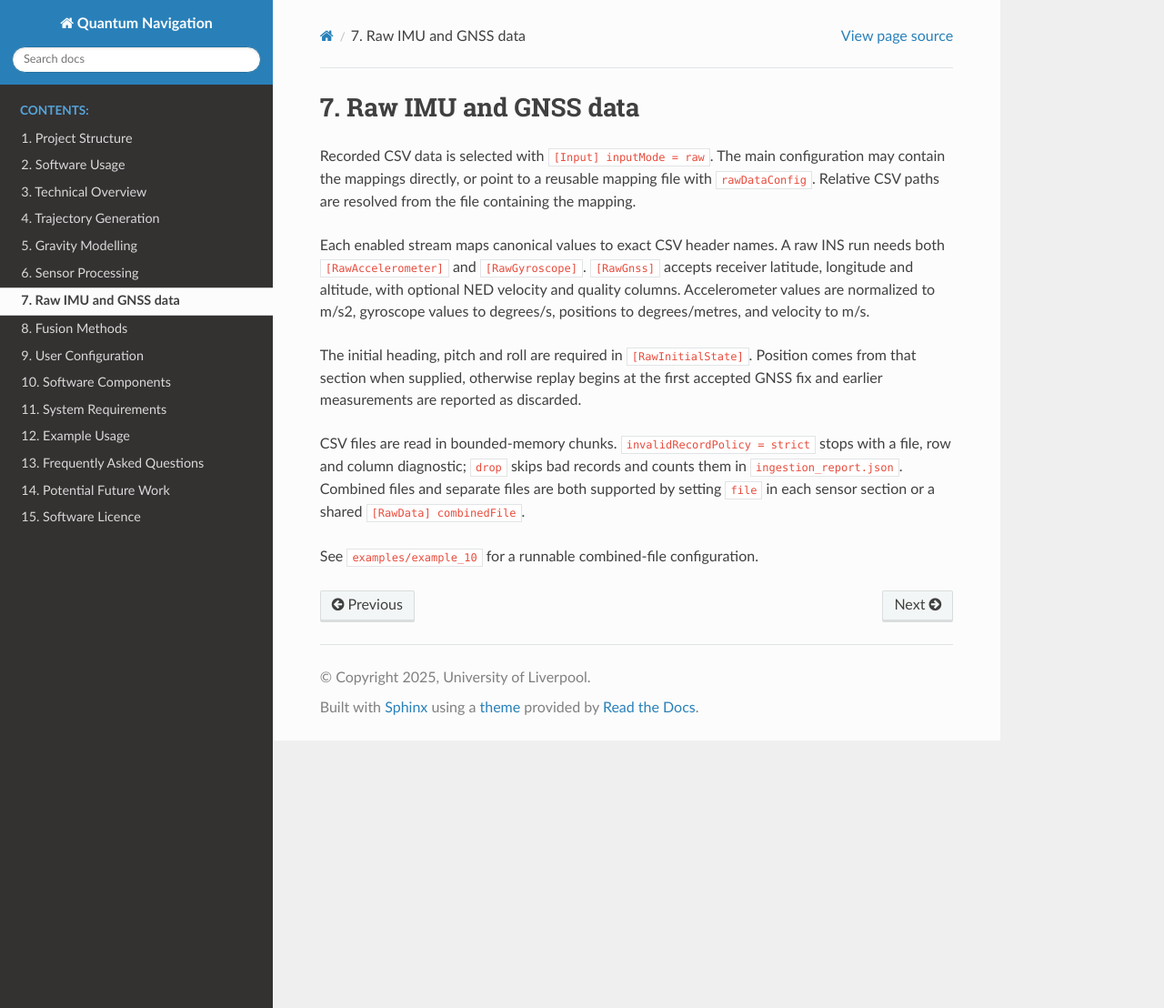
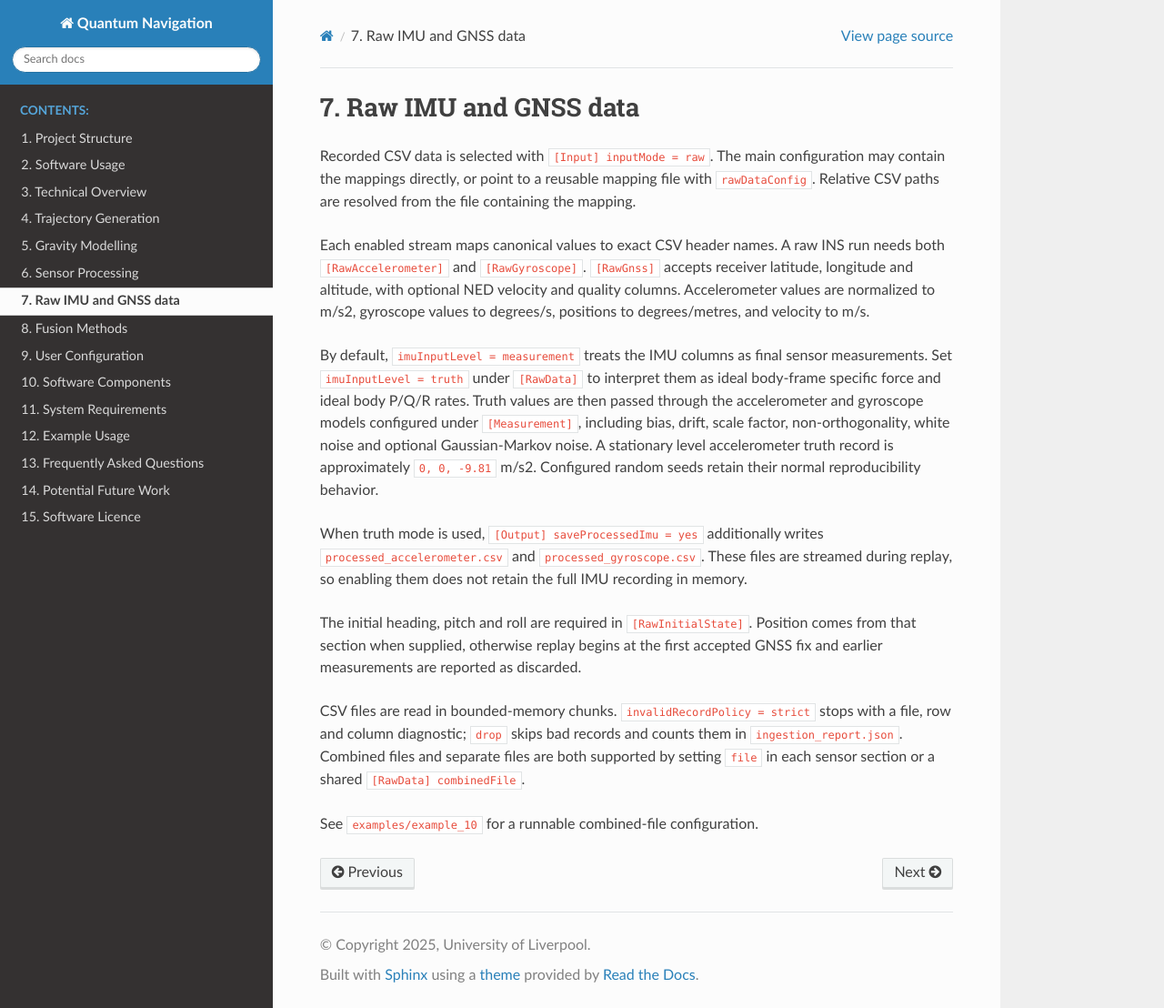
Before and after one commit to UoL-SignalProcessingGroup/quantum_nav, a Sphinx documentation site: the page built from docs/source/usage/raw_data.rst, in a window 1280 px wide and 1108 px high. Shown: the whole window at 91% size. Built offline with Sphinx 7.4.7 and the Read the Docs theme 3.1.0, drawn with Linux system fonts in a browser that asks for light colours.

Commit message:
docs(replay): describe truth IMU sensor modelling

```diff
--- a/docs/source/usage/raw_data.rst
+++ b/docs/source/usage/raw_data.rst
@@ -12,6 +12,20 @@ accepts receiver latitude, longitude and altitude, with optional NED velocity
 and quality columns. Accelerometer values are normalized to m/s2, gyroscope
 values to degrees/s, positions to degrees/metres, and velocity to m/s.
 
+By default, ``imuInputLevel = measurement`` treats the IMU columns as final
+sensor measurements. Set ``imuInputLevel = truth`` under ``[RawData]`` to
+interpret them as ideal body-frame specific force and ideal body P/Q/R rates.
+Truth values are then passed through the accelerometer and gyroscope models
+configured under ``[Measurement]``, including bias, drift, scale factor,
+non-orthogonality, white noise and optional Gaussian-Markov noise. A stationary
+level accelerometer truth record is approximately ``0, 0, -9.81`` m/s2.
+Configured random seeds retain their normal reproducibility behavior.
+
+When truth mode is used, ``[Output] saveProcessedImu = yes`` additionally
+writes ``processed_accelerometer.csv`` and ``processed_gyroscope.csv``. These
+files are streamed during replay, so enabling them does not retain the full
+IMU recording in memory.
+
 The initial heading, pitch and roll are required in ``[RawInitialState]``.
 Position comes from that section when supplied, otherwise replay begins at the
 first accepted GNSS fix and earlier measurements are reported as discarded.
```
Also changed, not shown: 2 other files.
